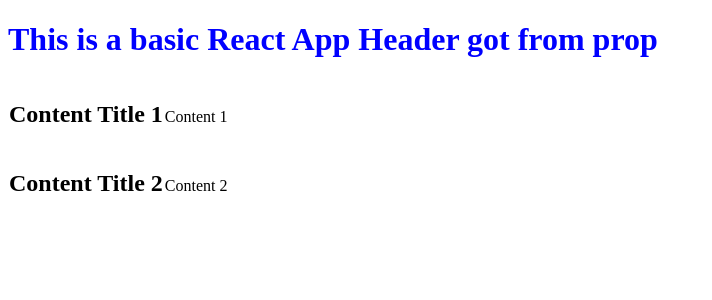
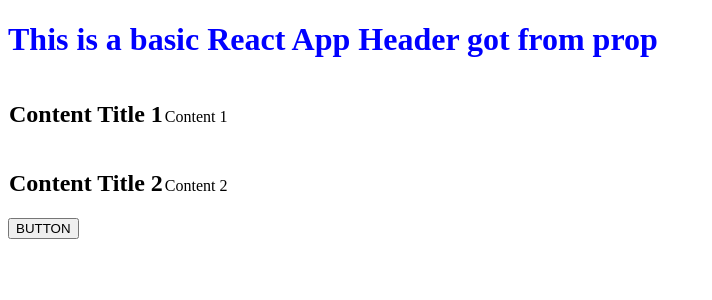
Before and after one commit to priyadarshiniravi/myReactApp, a React app: page / in a window 1280 px wide. Shown: the top 300 px of the page, without its empty margins (0-712 px from the left). Built offline with nearby package versions, Linux system fonts and the light colour scheme.

Commit message:
Used set state function on an button and updated clicked

```diff
--- a/App.jsx
+++ b/App.jsx
@@ -43,6 +43,33 @@
     }
 }
 
+class Button extends React.Component {
+  constructor() {
+    super();
+    this.state = {
+      data : []
+    }
+
+    this.buttonClicked = this.buttonClicked.bind(this)
+  }
+
+  buttonClicked() {
+      var item = "buttonClicked..."
+      var myArray = this.state.data;
+      myArray.push(item)
+      this.setState({data: myArray})
+   };
+
+   render() {
+      return (
+         <div>
+            <button onClick = {this.buttonClicked}>BUTTON</button>
+            <h4>{this.state.data}</h4>
+         </div>
+      );
+   }
+}
+
 class Page extends React.Component {
     constructor() {
       super();
@@ -64,6 +91,7 @@
             <div>
                 <Header headerProp= {this.header}/>
                 <Content contentProp= {this.listOfContent.data}/>
+                <Button/>
             </div>
         );
     }
```
